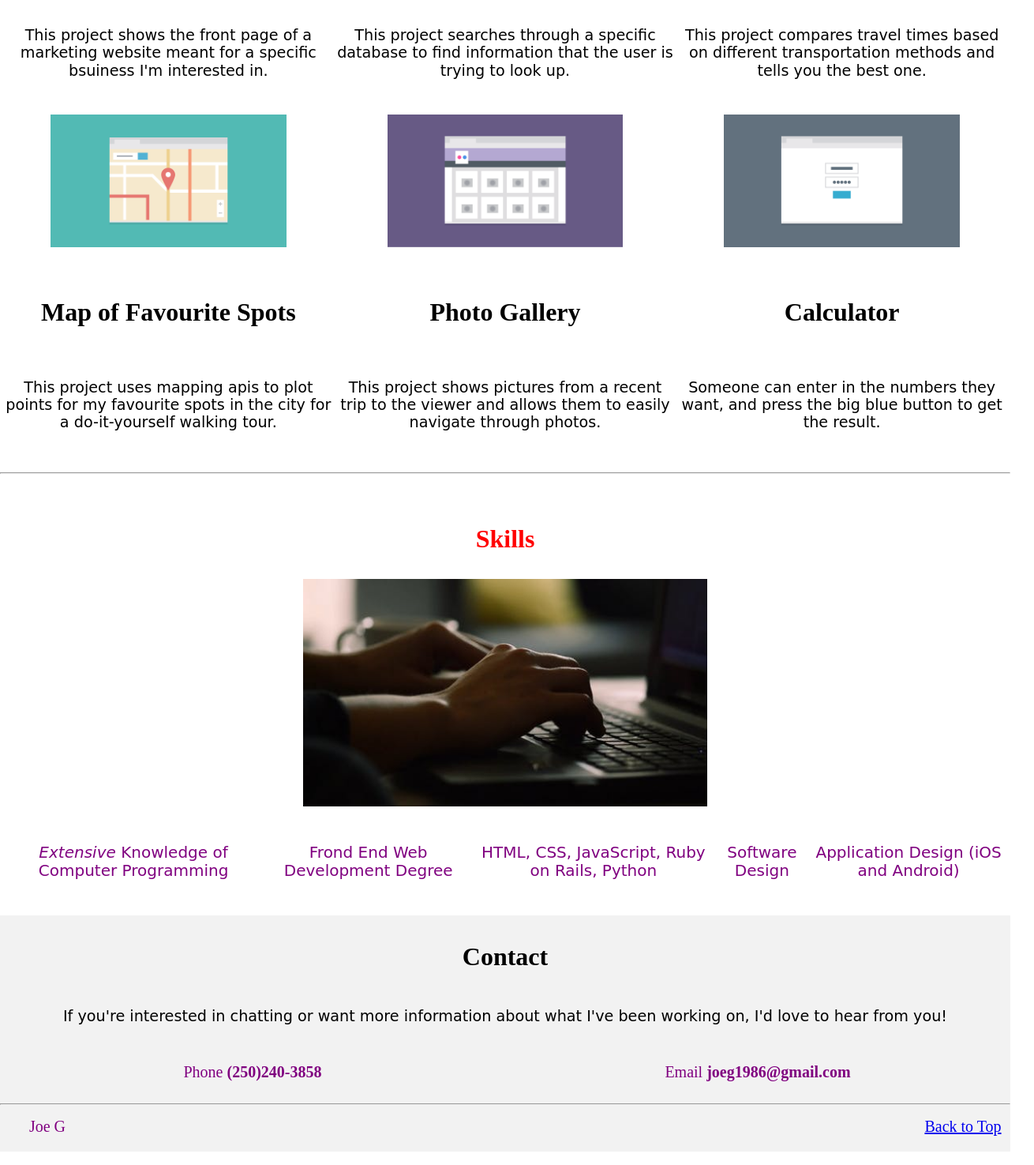
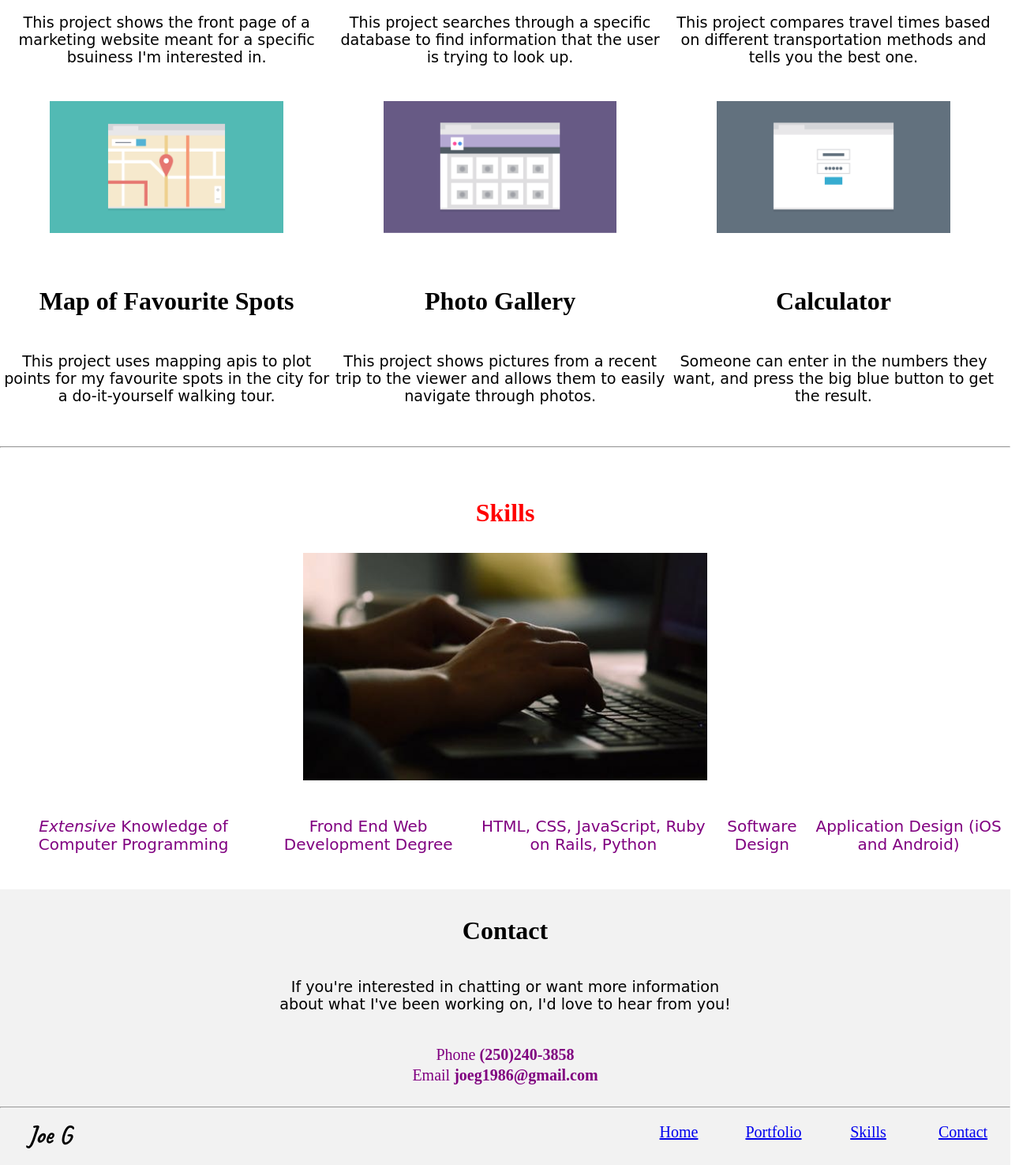
Before and after one commit to jgoode7/Tech-Degree-Project-2, a plain HTML site: page index.html in a window 1280 px wide. Shown: the part 775-2250 px from the top of the page at 79% size, 1310 px wide, since content can reach past the window. Drawn offline with Linux system fonts and the light colour scheme; a web font is replaced by a local one.

Commit message:
Final Draft
To be Submitted for Peer Review

```diff
--- a/css/styles.css
+++ b/css/styles.css
@@ -1,14 +1,17 @@
 /*    Base Styles   */
-
+* {
+  box-sizing: border-box;
+}
+head {
+  margin: 0 -30px 0 0;
+}
 main {
   margin-top: 0;
-}
-div , section {
-	align-items: center;
 }
 h1{
   font-family: 'Caveat', cursive;
   font-size: 3em;
+  padding-left: 2.5px;
 }
 h2 {
 	margin: 70px 0 70px 0;
@@ -36,10 +39,16 @@ p {
 	font-family: 'Ravi Prakash', cursive;
 	font-size: 1.2em;
 }
+aside {
+  width: 100%;
+}
 
 /*   Class Selectors   */
-
 .img {
+  width: 95%;
+  height: auto;
+}
+.img-skills {
   width: 95%;
   height: auto;
 }
@@ -60,9 +69,10 @@ p {
   padding: 10px 0 10px 0;
 }
 .container {
-  display: inline-flex;
+  display: flex;
+  justify-content: flex-start;
   margin-top: 5px;
-  vertical-align: bottom;
+  margin-right: auto;
 }
 .item1 {
   margin-right: auto;
@@ -87,21 +97,39 @@ aside {
 	background-color: #f2f2f2;
   width: 100%;
 }
+.footer-nav {
+  display: none;
+}
+.footer-h3 {
+  display: none;
+}
 
 /* ID Selectors */
-
 #contact {
   margin-top: -30px;
+  text-align: center;
+  width: inherit;
 }
 #skills {
   padding-bottom: 25px;
   align-items: center;
   width: 100%;
+  text-align: center;
 }
 
 /* Media Queries */
 
 @media screen and (min-width: 769px) {
+
+  /*    Base Styles   */
+  li {
+    width: 200px;
+    height: auto;
+    overflow: auto;
+    color: purple;
+  }
+
+/*   Class Selectors   */
   .main-header {
     text-align: center;
   }
@@ -110,12 +138,6 @@ aside {
     flex-direction: row;
     justify-content: space-around;
     align-content: flex-start;
-  }
-  li {
-    width: 200px;
-    height: auto;
-    overflow: auto;
-    color: purple;
   }
   .items {
     border: inherit;
@@ -133,21 +155,24 @@ aside {
   .img-skills {
     width: 50%;
   }
-  .flex-wrapper , section {
+  .flex-wrapper {
     display: flex;
-    flex: 1 auto;
-    justify-content: space-around;
     overflow: auto;
     flex-wrap: wrap;
-    flex-basis: 50%;
-    width: 100%;
-    max-width: 1020px;
-    margin: 0 auto;
+  }
+  .container {
+  margin-right: auto;
+  width: inherit;
+  }
+  .flex-wrapper section {
+    flex-basis: 50%
   }
   .skills-list li {
     overflow: hidden;
     width: auto;
   }
+
+/* ID Selectors */
   #skills {
     margin-top: 2em;
     text-align: center;
@@ -156,18 +181,18 @@ aside {
   #contact li {
     width: 100%;
   }
-  .container {
-    margin-right: auto;
-    width: inherit;
+
+/* Hidden Footer Nav */
+  .footer-nav {
+    display: none;
   }
-  aside {
-    width: 100%
+  .footer-h3 {
+    display: none;
   }
 }
 @media screen and (min-width: 1024px) {
-  aside {
-    width: 100%
-  }
+
+/*    Base Styles   */
   li {
     width: 120px;
     height: auto;
@@ -188,7 +213,6 @@ aside {
     justify-content: flex-end;
     overflow: auto;
     flex-wrap: wrap;
-    justify-content: flex-end;
     padding: 10px 15px;
    }
    .headerflex2 {
@@ -205,7 +229,6 @@ aside {
     border: inherit;
     background-color: inherit;
   }
-
   .main-profile-pic {
     float: right;
     width: 40%;
@@ -216,32 +239,44 @@ aside {
   }
   .img-skills {
     width: 40%;
-
   }
-  .flex-wrapper , section {
-    display: flex;
-    justify-content: space-around;
-    overflow: auto;
-    flex-wrap: wrap;
-    flex-basis: 32%;
-    width: 100%;
-    max-width: 1600px;
-    margin: 0 auto;
+  .container {
+    display: none;
+  }
+  .flex-wrapper section {
+    flex-basis: 33%;
   }
   .skills-list li {
     overflow: hidden;
     width: auto;
   }
-  .container {
-    margin-right: auto;
-    width: inherit;
-  }
+
+/* ID Selectors */
   #skills {
     margin-top: 2em;
     text-align: center;
     color: #f00;
   }
+  #contact p {
+    padding: 10px 350px 0 350px;
+  }
+  #contact ul {
+    display: inline-block;
+  }
   #contact li {
     width: 100%;
   }
+
+/* Hidden Footer Nav */
+  .footer-nav , .headerflex2 , .footer-h3 {
+    display: flex;
+    justify-content: flex-end;
+    margin-top: -10px;
+  }
+  .footer-h3 {
+    font-family: 'Caveat', cursive;
+    font-size: 2em;
+    padding-left: 25px;
+    margin: 0 auto 0 10px;
+  }
 }
--- a/index.html
+++ b/index.html
@@ -1,5 +1,4 @@
 <!DOCTYPE html>
-
 <html lang="en">
 
   <head>
@@ -29,15 +28,15 @@
 
           <div class="intro">
             <img class="main-profile-pic" src="images/me.jpg" alt="Main Profile Picture">
-            <p>Hi! I'm a Front End Developer who's eager to begin working in the field. I thoroughly enjoyed every minute of coding while working on my Treehouse degree and look forward to puting it to practice!</p>
+            <p>Hi! I'm a Front End Developer who's eager to begin working in the field. I thoroughly enjoyed every minute of coding while working on my Treehouse degree and look forward to putting it to practice!</p>
           </div>
 
         </header>
 
-      <main>
-        <h2>Portfolio</h2>
-          <div class="flex-wrapper">
-            <section class="flexitem" id="portfolio">
+        <main>
+          <h2>Portfolio</h2>
+            <div class="flex-wrapper">
+              <section class="flexitem" id="portfolio">
                   <img class="img" src="images/portfolio-1.png" alt="Portfolio Main">
                   <h3 class>Marketing Page</h3>
                   <p>This project shows the front page of a marketing website meant for a specific bsuiness I'm interested in.</p>
@@ -87,7 +86,7 @@
                     <li>Software Design</li>
                     <li>Application Design (iOS and Android)</li>
                   </ul>
-              </article>
+            </article>
 
           </main>
 
@@ -97,7 +96,7 @@
               <h3>Contact</h3>
               <p>If you're interested in chatting or want more information about what I've been working on, I'd love to hear from you!</p>
               <ul id="ul-contact">
-                <li>Phone <strong>(250)240-3858</strong></li><br>
+                <li>Phone <strong>(250)240-3858</strong></li>
                 <li>Email <strong>joeg1986@gmail.com</strong></li>
               </ul>
             </div>
@@ -111,7 +110,18 @@
               </ul>
             </aside>
 
+            <nav class="headerflex2">
+              <h3 class="footer-h3">Joe G</h3>
+               <ul class="footer-nav">
+                 <li><a href="index.html" class="items">Home</a></li>
+                 <li><a href="#portfolio" class="items">Portfolio</a></li>
+                 <li><a href="#skills" class="items">Skills</a></li>
+                 <li><a href="#contact" class="items">Contact</a></li>
+               </ul>
+             </nav>
+
           </footer>
+
     </body>
 
 </html>
```
Also changed, not shown: 1 other file.
